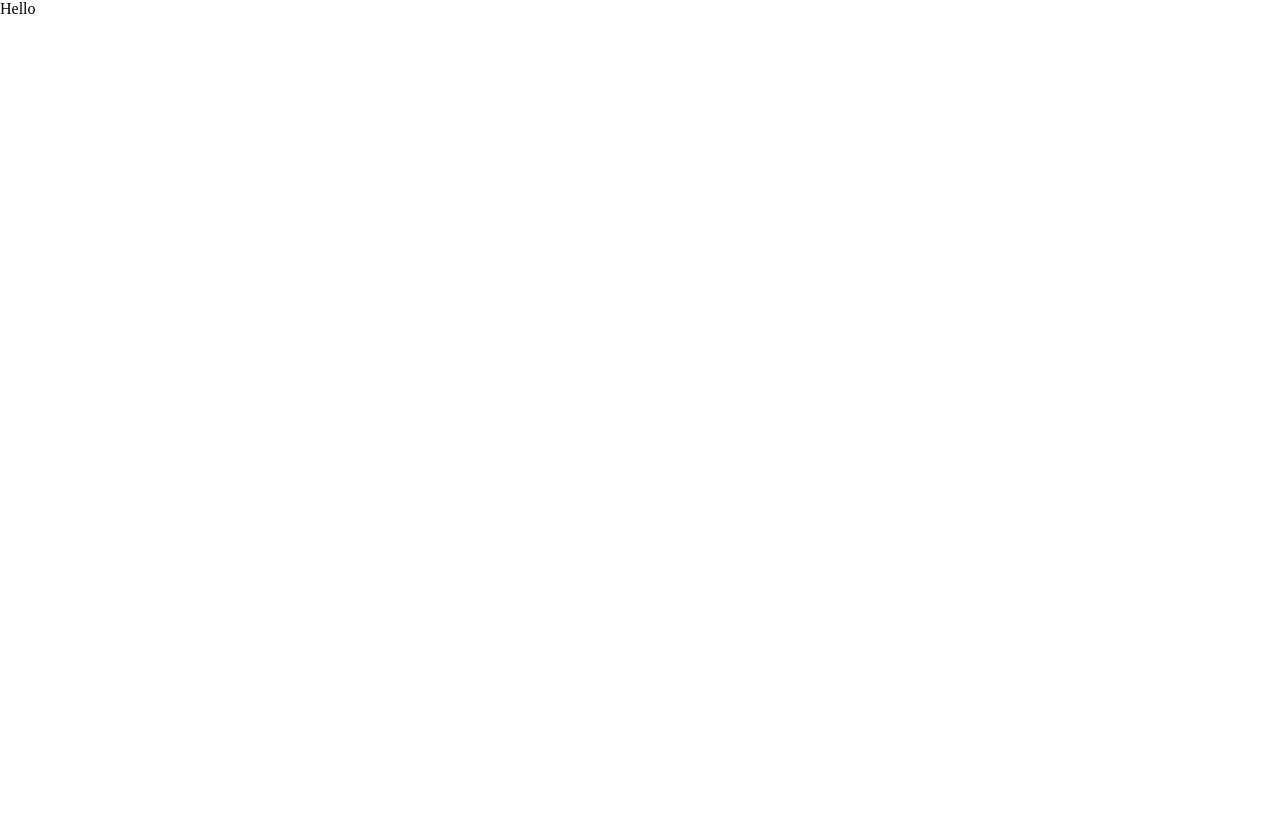
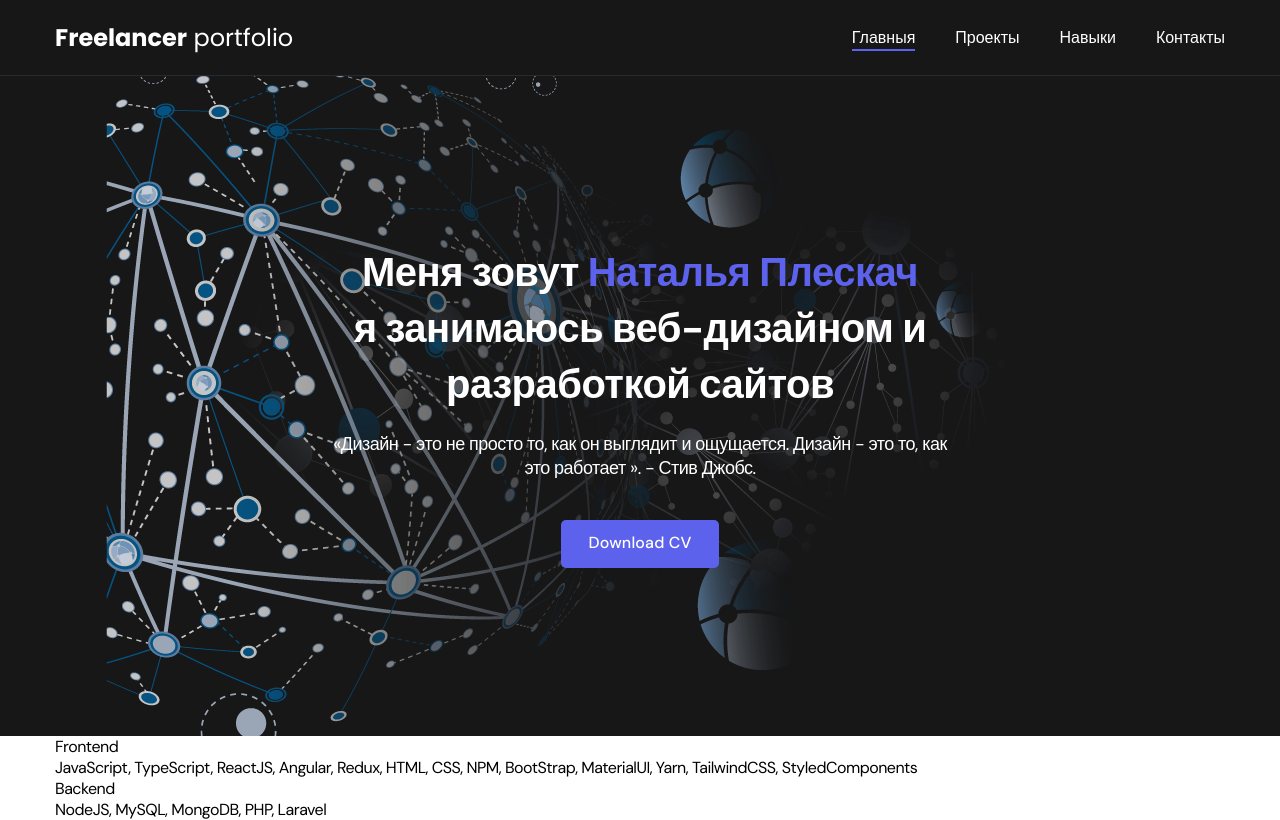
Before and after one commit to natapleskach/Plesrkach8, a plain HTML site: page index.html in a window 1280 px wide. Drawn offline with Linux system fonts and the light colour scheme.

Commit message:
added new files

```diff
--- a/css/main.css
+++ b/css/main.css
@@ -1,2 +1,195 @@
 @import './reset.css';
 @import url('https://fonts.googleapis.com/css2?family=DM+Sans:wght@400;500;700&family=Poppins:wght@400;500;700&display=swap');
+
+:root {
+	/* Colors */
+	--blackpure: #000;
+	--black: #171718;
+	--black-border: #26292d;
+	--white: #fff;
+	--purple: #5c62ec;
+
+	/* Nav */
+	--nav-bg: var(--black);
+	--nav-border: var(--black-border);
+	--nav-text: var(--white);
+
+	/* Header */
+	--header-bg: var(--black);
+	--header-text: var(--white);
+
+	/* Footer */
+	--footer-bg: var(--black);
+	--footer-text: var(--white);
+
+	/* Light mode */
+	--page-bg: var(--white);
+	--text-color: var(--black);
+	--accent: var(--purple);
+	--title-1: var(--accent);
+
+	--project-card-bg: var(--white);
+	--project-card-text: var(--black);
+	--box-shadow: 0px 5px 35px rgba(0, 0, 0, 0.25);
+}
+
+
+
+html,
+body {
+	font-family: 'DM Sans', sans-serif;
+  letter-spacing: -0.5px;
+
+}
+
+.container {
+  margin: 0 auto;
+  padding: 0 15px;
+  max-width: 1200px;
+}
+
+/*nav*/
+
+.nav {
+  padding: 20px 0;
+  border-bottom: 1px solid var(--nav-border);
+  background-color: var(--nav-bg);
+  color: var(--nav-text);
+  letter-spacing: normal;
+}
+
+
+.nav-row {
+	display: flex;
+	justify-content: flex-end;
+	align-items: center;
+	column-gap: 30px;
+	row-gap: 20px;
+	flex-wrap: wrap;
+}
+
+
+.logo {
+	margin-right: auto;
+	color: var(--nav-text);
+	font-size: 24px;
+	font-family: 'Poppins', sans-serif;
+}
+.logo strong {
+	font-weight: 700;
+}
+
+
+.nav-list {
+	display: flex;
+	flex-wrap: wrap;
+	row-gap: 10px;
+	align-items: center;
+	column-gap: 40px;
+	font-size: 16px;
+	font-weight: 500;
+	font-family: 'Poppins', sans-serif;
+}
+
+.nav-list__link {
+	color: (var(--nav-text));
+	transition: opacity 0.2s ease-in;
+}
+
+.nav-list__link:hover {
+	opacity: 0.8;
+}
+
+.nav-list__link--active {
+	position: relative;
+}
+
+.nav-list__link--active::before {
+	content: '';
+
+  position: absolute;
+	left: 0;
+	top: 100%;
+
+	display: block;
+	height: 2px;
+	width: 100%;
+	background-color: var(--accent);
+}
+
+
+/* Header */
+
+.header {
+	padding: 40px 0;
+	min-height: 660px;
+
+	display: flex;
+	justify-content: center;
+	align-items: center;
+
+	background-color: var(--header-bg);
+	background-image: url('./../img/PBZ3Ct_1x.png');
+	background-repeat: no-repeat;
+	background-size: auto;
+	background-position: center center;
+
+	color: var(--header-text);
+	text-align: center;
+}
+
+.header__wrapper {
+	padding: 0 15px;
+	max-width: 660px;
+}
+
+.header__title {
+	margin-bottom: 20px;
+	font-size: 40px;
+	font-weight: 700;
+	line-height: 1.4;
+}
+
+.header__title strong {
+	font-size: 40px;
+	font-weight: 700;
+}
+
+.header__title em {
+	font-style: normal;
+	color: var(--accent);
+}
+
+.header__text {
+	margin-bottom: 40px;
+	font-size: 18px;
+	line-height: 1.333;
+}
+
+.header__text p + p {
+	margin-top: 0.5em;
+}
+
+.btn {
+	display: inline-block;
+	height: 48px;
+	padding: 12px 28px;
+
+	border-radius: 5px;
+	background-color: var(--accent);
+	color: var(--white);
+	letter-spacing: 0.15px;
+	font-size: 16px;
+	font-weight: 500;
+
+	transition: opacity 0.2s ease-in;
+}
+
+.btn:hover {
+	opacity: 0.8;
+}
+
+.btn:active {
+	position: relative;
+	top: 1px;
+}
--- a/index.html
+++ b/index.html
@@ -8,6 +8,48 @@
   <link rel="stylesheet" href="./css/main.css">
 </head>
 <body>
-  <h1>Hello</h1>
+  <nav class="nav">
+      <div class="container">
+       <div class="nav-row">
+         <a href="./index.html" class="logo"><strong>Freelancer</strong> portfolio</a>
+         <ul class="nav-list">
+                    <li class="nav-list__item"><a href="./index.html" class="nav-list__link nav-list__link--active">Главныя</a></li>
+                    <li class="nav-list__item"><a href="./projects.html" class="nav-list__link">Проекты</a></li>
+                    <li class="nav-list__item"><a href="./projects.html" class="nav-list__link">Навыки</a></li>
+                    <li class="nav-list__item"><a href="./contacts.html" class="nav-list__link">Контакты</a></li>
+                </ul>
+      </div>
+
+  </nav>
+  <header class="header">
+        <div class="header__wrapper">
+            <h1 class="header__title">
+                <strong>Меня зовут<em> Наталья Плескач</em></strong><br>
+                я занимаюсь веб-дизайном и разработкой сайтов
+            </h1>
+            <div class="header__text">
+                <p>«Дизайн - это не просто то, как он выглядит и ощущается. Дизайн - это то, как это работает ».
+
+               - Стив Джобс.</p>
+            </div>
+            <a href="#!" class="btn">Download CV</a>
+        </div>
+    </header>
+    <main class="section">
+        <div class="container">
+
+                <ul class="content-list">
+                    <li class="content-list__item">
+                        <h2 class="title-2">Frontend</h2>
+                        <p>JavaScript, TypeScript, ReactJS, Angular, Redux, HTML, CSS, NPM, BootStrap, MaterialUI, Yarn, TailwindCSS, StyledComponents</p>
+                    </li>
+                    <li class="content-list__item">
+                        <h2 class="title-2">Backend</h2>
+                        <p>NodeJS, MySQL, MongoDB, PHP, Laravel</p>
+                    </li>
+                </ul>
+
+        </div>
+    </main>
 </body>
 </html>
```
Also changed, not shown: contacts.html (added), img/PBZ3Ct_1x.png (added), img/projects/2023-12-04_14-17-08.png (added), img/projects/2023-12-04_14-20-43.png (added), img/projects/2023-12-04_14-21-47.png (added), img/projects/2023-12-04_14-22-52.png (added), img/projects/2023-12-04_14-24-00.png (added), img/projects/2023-12-04_14-25-31.png (added), project-page.html (added), projects.html (added).
